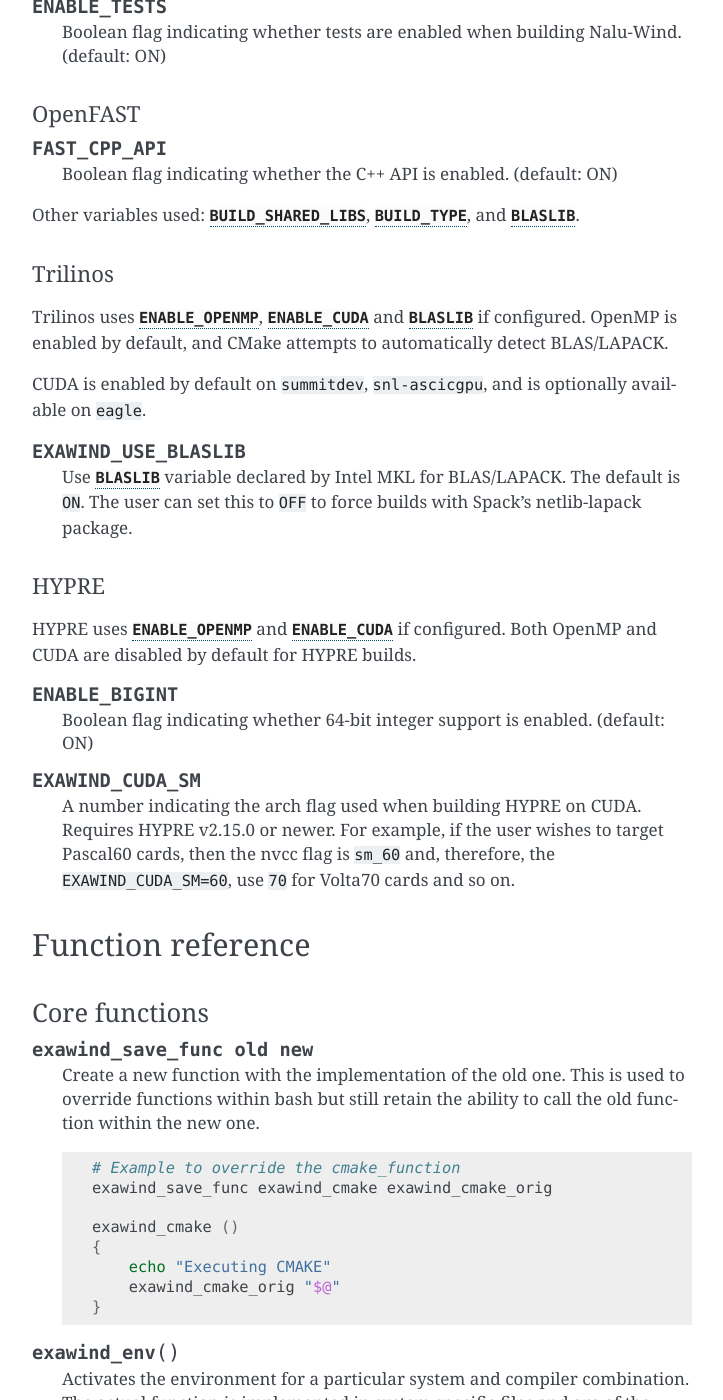
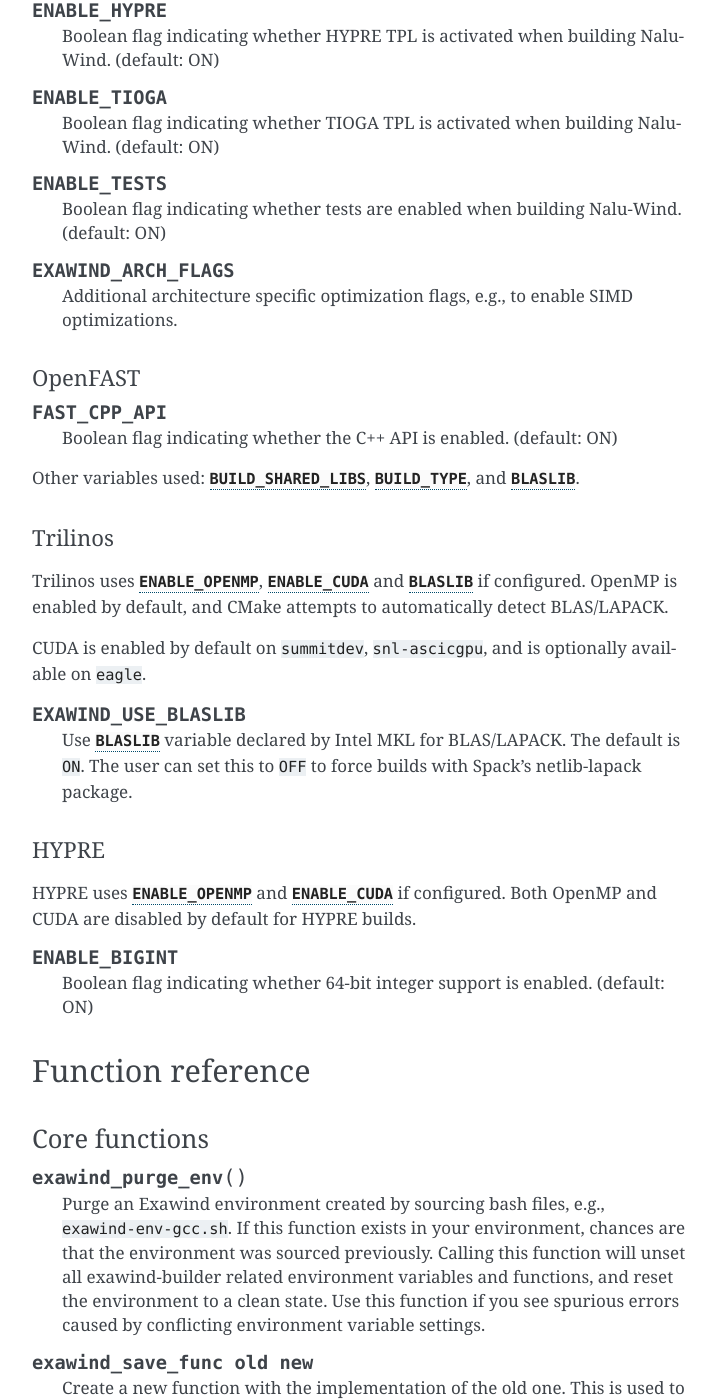
Before and after one commit to Exawind/exawind-builder, a Sphinx documentation site: the page built from doc/source/reference.rst, in a window 1280 px wide and 1400 px high, scrolled down 4607 px. Shown: the whole window, without its empty margins (388-1111 px from the left). Built offline with Sphinx 7.4.7, drawn with Linux system fonts in a browser that asks for light colours; some of the changed text lies outside the part shown.

Commit message:
Update documentation

```diff
--- a/doc/source/reference.rst
+++ b/doc/source/reference.rst
@@ -105,7 +105,7 @@
 
    Absolute path to the location of :file:`nvcc_wrapper` script provided by
    Kokkos. The default path is assumed to be
-   :file:`${EXAWIND_PROJECT_DIR}/source/trilinos/packages/kokkos/bin/nvcc_wrapper`
+   :file:`${EXAWIND_PROJECT_DIR}/exawind-builder/utils/nvcc_wrapper`
 
 .. envvar:: EXAWIND_CUDA_SM
 
@@ -217,6 +217,16 @@
 
    Path to BLAS/LAPACK libraries.
 
+.. envvar:: EXAWIND_MKL_LIBNAMES
+
+   List of MKL libraries to link to when compiling with Intel MKL. Used as an
+   alterative to :envvar:`BLASLIB`, see also :envvar:`EXAWIND_MKL_LIBDIRS`.
+
+.. envvar:: EXAWIND_MKL_LIBDIRS
+
+   Path to Intel MKL libraries, always used in conjunction with
+   :envvar:`EXAWIND_MKL_LIBNAMES`.
+
 .. envvar:: ENABLE_OPENMP
 
    Boolean flag indicating whether OpenMP is enabled. (default: ON)
@@ -253,6 +263,11 @@
 
    Boolean flag indicating whether tests are enabled when building Nalu-Wind.
    (default: ON)
+
+.. envvar:: EXAWIND_ARCH_FLAGS
+
+   Additional architecture specific optimization flags, e.g., to enable SIMD
+   optimizations.
 
 OpenFAST
 ~~~~~~~~
@@ -291,19 +306,20 @@
 
    Boolean flag indicating whether 64-bit integer support is enabled. (default: ON)
 
-.. envvar:: EXAWIND_CUDA_SM
-
-   A number indicating the arch flag used when building HYPRE on CUDA. Requires
-   HYPRE v2.15.0 or newer. For example, if the user wishes to target Pascal60
-   cards, then the nvcc flag is ``sm_60`` and, therefore, the
-   ``EXAWIND_CUDA_SM=60``, use ``70`` for Volta70 cards and so on.
-
-
 Function reference
 ==================
 
 Core functions
 --------------
+
+.. function:: exawind_purge_env
+
+   Purge an Exawind environment created by sourcing bash files, e.g.,
+   ``exawind-env-gcc.sh``. If this function exists in your environment, chances
+   are that the environment was sourced previously. Calling this function will
+   unset all exawind-builder related environment variables and functions, and
+   reset the environment to a clean state. Use this function if you see spurious
+   errors caused by conflicting environment variable settings.
 
 .. function:: exawind_save_func old new
 
```
